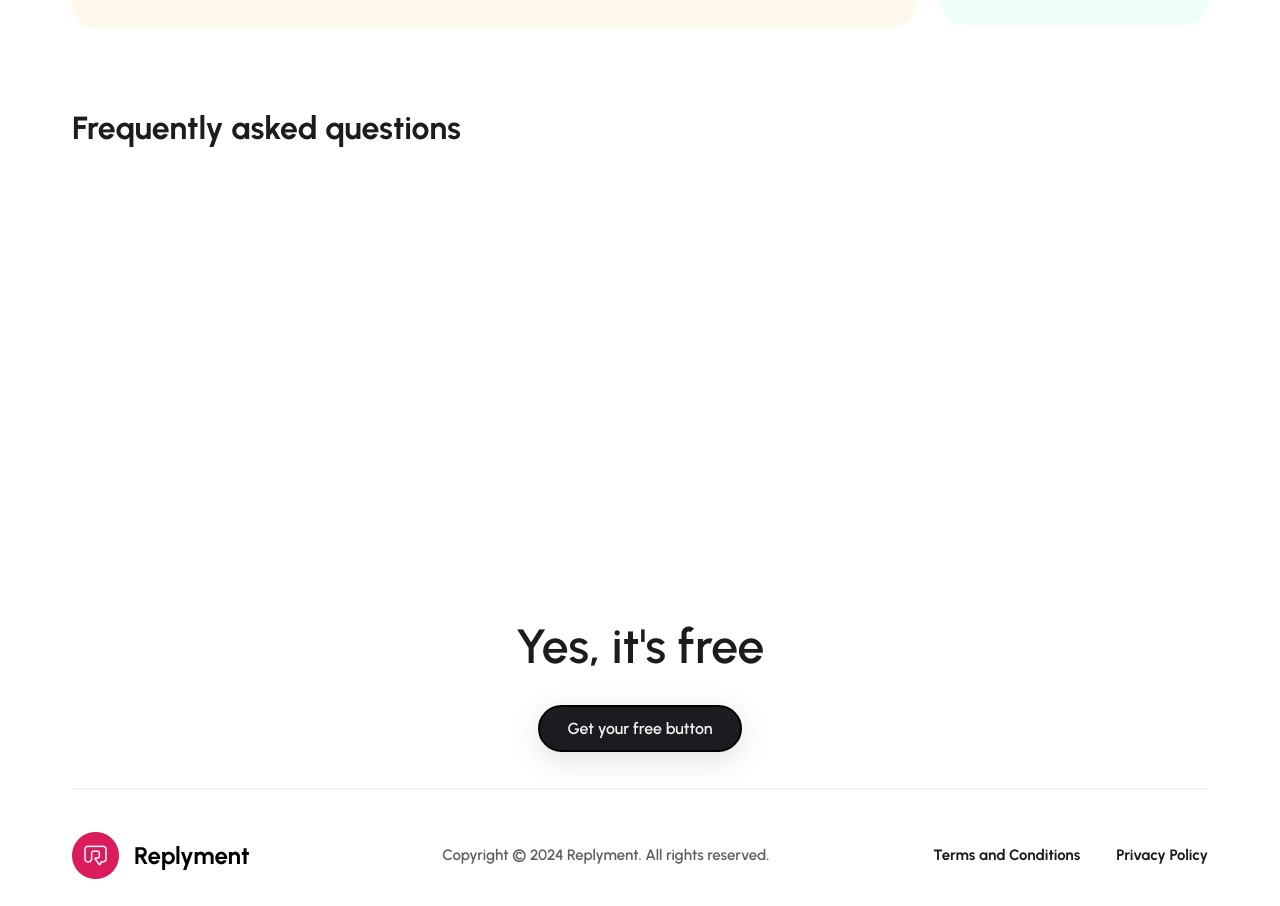
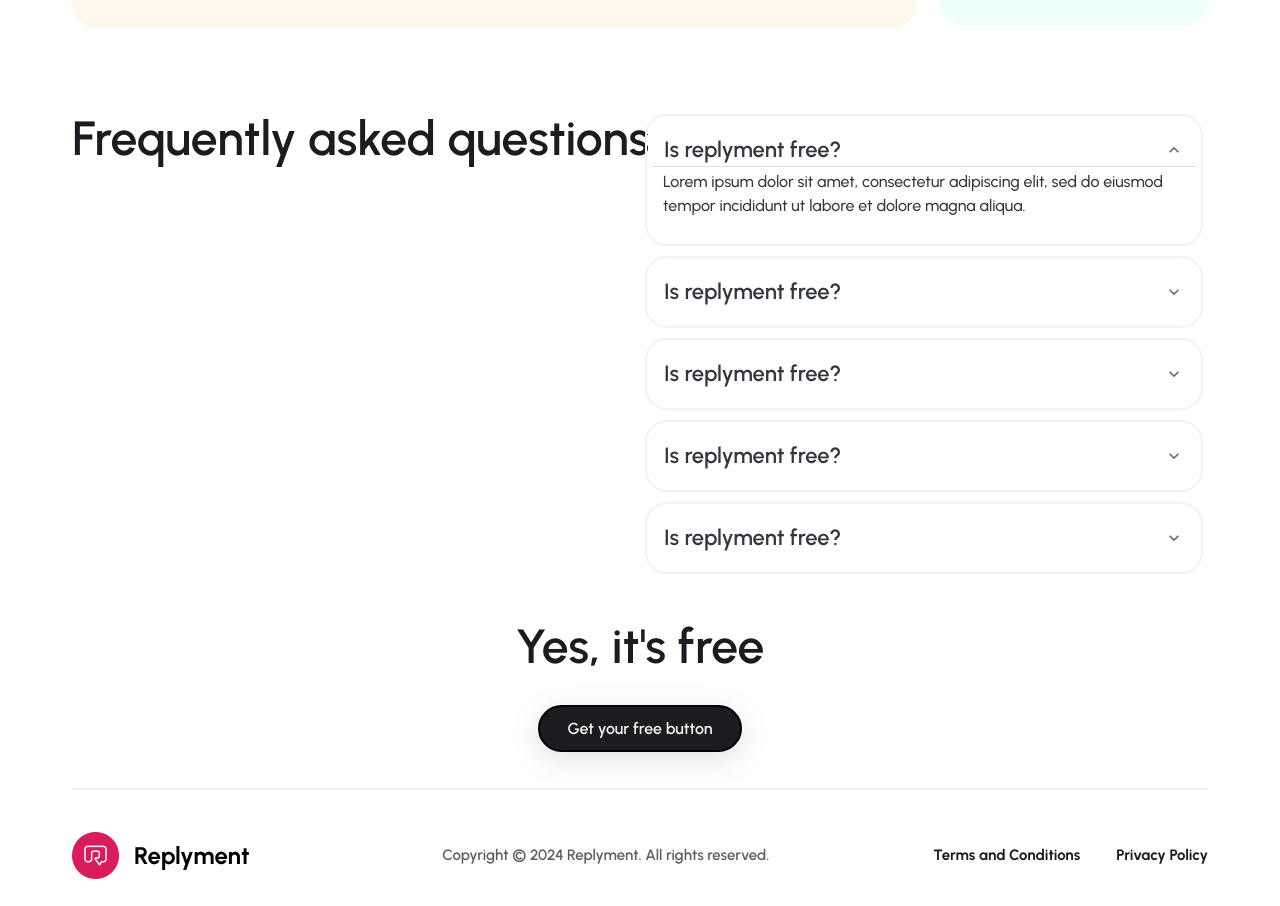
Before and after one commit to NurlanNuruzada/ReplymentReact, a React (Create React App) app in the folder App/: page / in a window 1280 px wide. Shown: the part 1873-2779 px from the top of the page. Built offline with nearby package versions, Linux system fonts and the light colour scheme; a web font is replaced by a local one.

Commit message:
added Accordion

```diff
--- a/App/package.json
+++ b/App/package.json
@@ -6,6 +6,7 @@
     "@emotion/react": "^11.11.3",
     "@emotion/styled": "^11.11.0",
     "@mui/icons-material": "^5.15.10",
+    "@mui/joy": "^5.0.0-beta.28",
     "@mui/material": "^5.15.10",
     "@reduxjs/toolkit": "^1.9.5",
     "@testing-library/jest-dom": "^5.17.0",
--- a/App/src/Components/FrequentlyQuestions/Questions.jsx
+++ b/App/src/Components/FrequentlyQuestions/Questions.jsx
@@ -1,19 +1,136 @@
-import React from 'react'
+import * as React from 'react';
 import Styles from "./Questions.module.css";
+import AccordionGroup from '@mui/joy/AccordionGroup';
+import Accordion, { accordionClasses } from '@mui/joy/Accordion';
+import AccordionDetails from '@mui/joy/AccordionDetails';
+import AccordionSummary from '@mui/joy/AccordionSummary';
+
 
 export default function Questions() {
+    const [index, setIndex] = React.useState(0);
     return (
         <>
             <div className={Styles.FreQuestionsMain}>
                 <div className={Styles.FreQuestions}>
                     <div className={Styles.FreQuestions_title}>
                         <div>
-                            <strong>Frequently asked questions</strong>
+                            <p className={Styles.Title}>Frequently asked questions</p>
                         </div>
                     </div>
                     <div className={Styles.FreQuestions_question}>
                         <div className={Styles.accordionWrapper}>
-
+                            <AccordionGroup
+                                sx={{
+                                    [`& .${accordionClasses.root}`]: {
+                                        padding: 2,
+                                        margin: "5px",
+                                        maxWidth: "100%",
+                                        border: '2px solid #F2F2F2',
+                                        borderRadius: "22px",
+                                        fontSize: "22px",
+                                        lineHeight: "110%",
+                                        transition: '0.2s ease',
+                                        '& button:not([aria-expanded="true"])': {
+                                            transition: '0.2s ease',
+                                        },
+                                        '& button:hover': {
+                                            background: 'transparent',
+                                        },
+                                    },
+                                    [`& .${accordionClasses.root}.${accordionClasses.expanded}`]: {
+                                        bgcolor: 'none',
+                                    },
+                                    '& [aria-expanded="true"]': {
+                                        boxShadow: (theme) => `inset 0 -1px 0 ${theme.vars.palette.divider}`,
+                                    },
+                                }}
+                            >
+                                <Accordion
+                                    expanded={index === 0}
+                                    onChange={(event, expanded) => {
+                                        setIndex(expanded ? 0 : null);
+                                    }}
+                                >
+                                    <AccordionSummary><p style={{ fontWeight: 600 }}>Is replyment free?</p></AccordionSummary>
+                                    <AccordionDetails
+                                        sx={{
+                                            color: "616063",
+                                            fontWeight: '500',
+                                            fontSize: "16px"
+                                        }}>
+                                        Lorem ipsum dolor sit amet, consectetur adipiscing elit, sed do eiusmod
+                                        tempor incididunt ut labore et dolore magna aliqua.
+                                    </AccordionDetails>
+                                </Accordion>
+                                <Accordion
+                                    expanded={index === 1}
+                                    onChange={(event, expanded) => {
+                                        setIndex(expanded ? 1 : null);
+                                    }}
+                                >
+                                    <AccordionSummary><p style={{ fontWeight: 600 }}>Is replyment free?</p></AccordionSummary>
+                                    <AccordionDetails
+                                        sx={{
+                                            color: "616063",
+                                            fontWeight: '500',
+                                            fontSize: "16px"
+                                        }}>
+                                        Lorem ipsum dolor sit amet, consectetur adipiscing elit, sed do eiusmod
+                                        tempor incididunt ut labore et dolore magna aliqua.
+                                    </AccordionDetails>
+                                </Accordion>
+                                <Accordion
+                                    expanded={index === 1}
+                                    onChange={(event, expanded) => {
+                                        setIndex(expanded ? 1 : null);
+                                    }}
+                                >
+                                    <AccordionSummary><p style={{ fontWeight: 600 }}>Is replyment free?</p></AccordionSummary>
+                                    <AccordionDetails
+                                        sx={{
+                                            color: "616063",
+                                            fontWeight: '500',
+                                            fontSize: "16px"
+                                        }}>
+                                        Lorem ipsum dolor sit amet, consectetur adipiscing elit, sed do eiusmod
+                                        tempor incididunt ut labore et dolore magna aliqua.
+                                    </AccordionDetails>
+                                </Accordion>
+                                <Accordion
+                                    expanded={index === 1}
+                                    onChange={(event, expanded) => {
+                                        setIndex(expanded ? 1 : null);
+                                    }}
+                                >
+                                    <AccordionSummary><p style={{ fontWeight: 600 }}>Is replyment free?</p></AccordionSummary>
+                                    <AccordionDetails
+                                        sx={{
+                                            color: "616063",
+                                            fontWeight: '500',
+                                            fontSize: "16px"
+                                        }}>
+                                        Lorem ipsum dolor sit amet, consectetur adipiscing elit, sed do eiusmod
+                                        tempor incididunt ut labore et dolore magna aliqua.
+                                    </AccordionDetails>
+                                </Accordion>
+                                <Accordion
+                                    expanded={index === 1}
+                                    onChange={(event, expanded) => {
+                                        setIndex(expanded ? 1 : null);
+                                    }}
+                                >
+                                    <AccordionSummary><p style={{ fontWeight: 600 }}>Is replyment free?</p></AccordionSummary>
+                                    <AccordionDetails
+                                        sx={{
+                                            color: "616063",
+                                            fontWeight: '500',
+                                            fontSize: "16px"
+                                        }}>
+                                        Lorem ipsum dolor sit amet, consectetur adipiscing elit, sed do eiusmod
+                                        tempor incididunt ut labore et dolore magna aliqua.
+                                    </AccordionDetails>
+                                </Accordion>
+                            </AccordionGroup>
                         </div>
                     </div>
                 </div>
--- a/App/src/Components/FrequentlyQuestions/Questions.module.css
+++ b/App/src/Components/FrequentlyQuestions/Questions.module.css
@@ -28,7 +28,11 @@
     color: #1C1B1F;
     font-size: 32px;
 }
-
+.Title{
+    color: #1C1B1F;
+    font-weight: 600;
+    font-size: 48px;
+}
 .FreQuestions_question {
     width: 50%;
     height: 100%;
@@ -39,3 +43,11 @@
     gap: 10px;
     width: 100%; /* Set the width of the AccordionWrapper */
 }
+.Accordion{
+    padding: 10px;
+    border: 1px solid black;
+    background-color: none;
+}
+.Accordion:hover{
+    background-color: none;
+}
```
Also changed, not shown: 1 other file (tests, documents, lock files or other folders).
